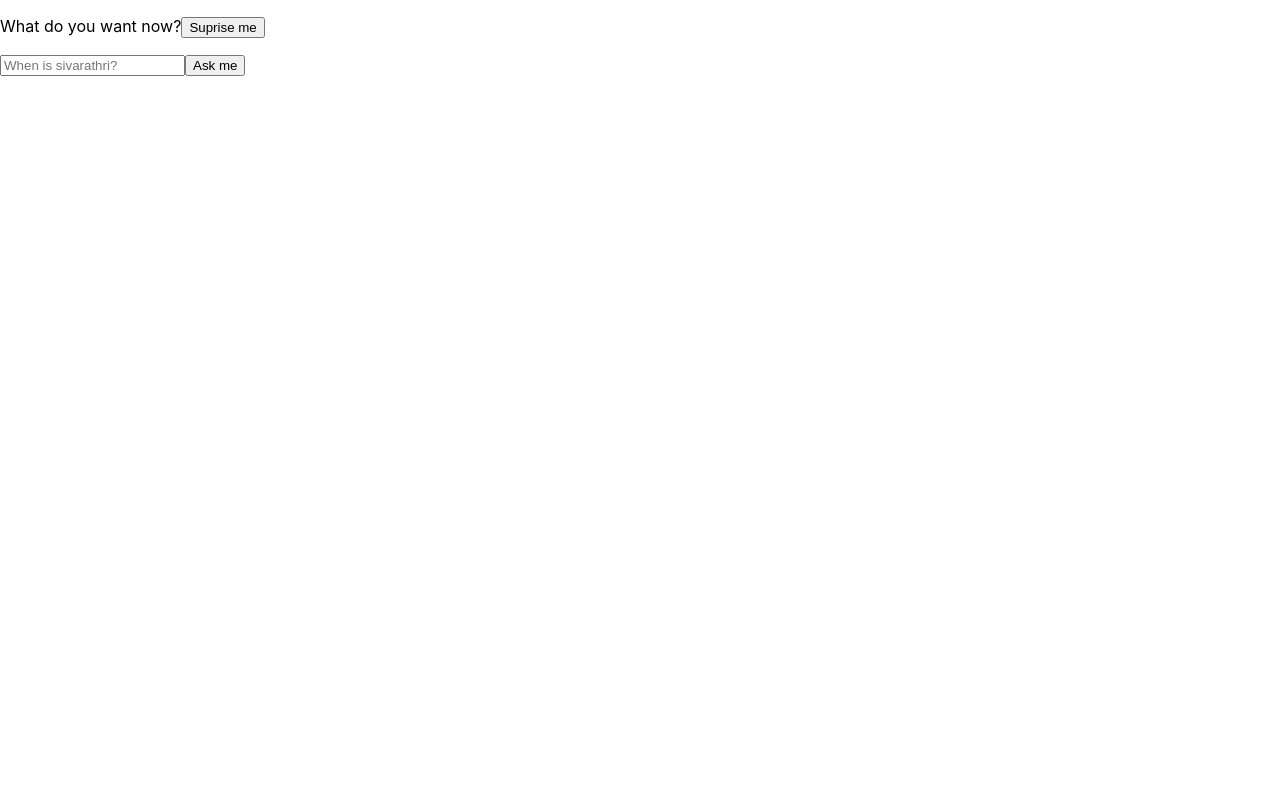
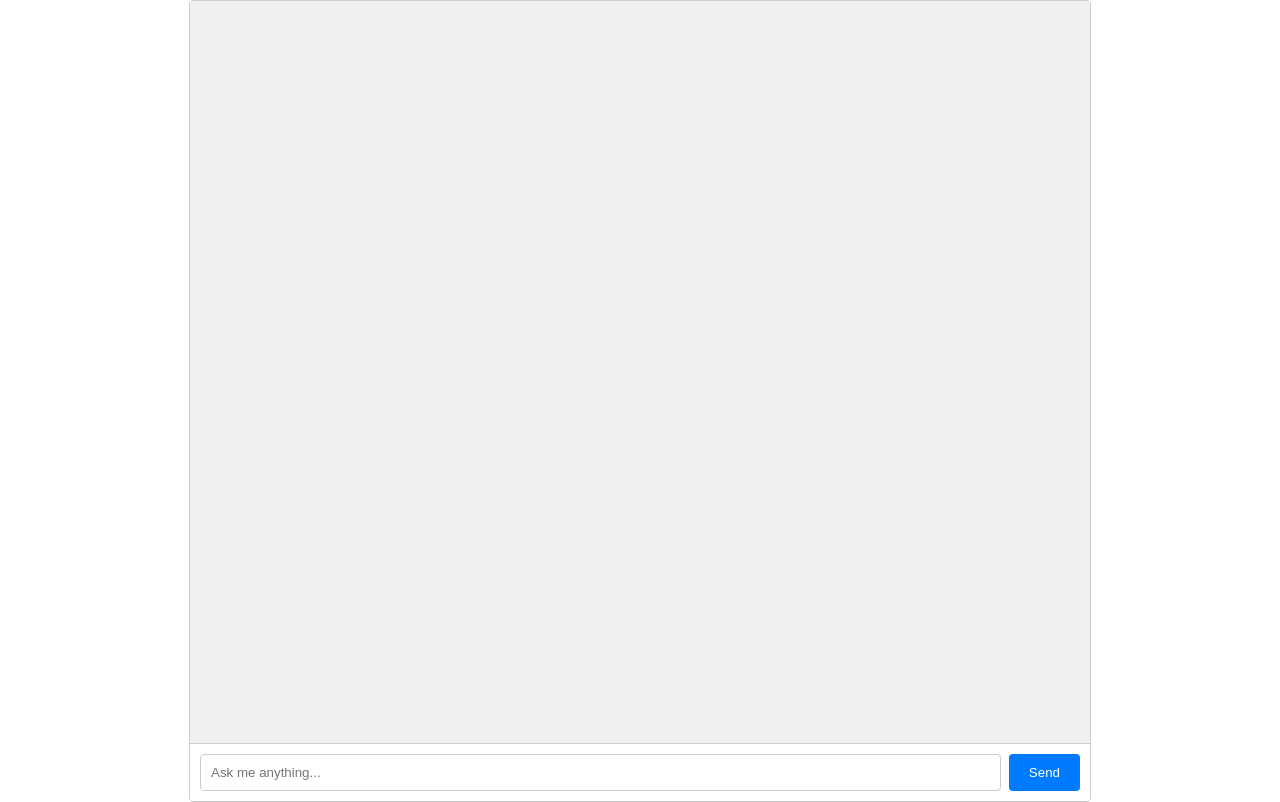
Before and after one commit to makkapati-chaitanya/whisperwave-chatbot, a React (Create React App) app: page /chat in a window 1280 px wide. Built offline with nearby package versions, Linux system fonts and the light colour scheme.

Commit message:
added the landing page, aaded styling for the chat space

```diff
--- a/package.json
+++ b/package.json
@@ -13,7 +13,9 @@
     "nodemon": "^3.1.0",
     "react": "^18.2.0",
     "react-dom": "^18.2.0",
+    "react-router-dom": "^6.22.2",
     "react-scripts": "5.0.1",
+    "styled-components": "^6.1.8",
     "web-vitals": "^2.1.4"
   },
   "scripts": {
--- a/src/App.js
+++ b/src/App.js
@@ -1,92 +1,17 @@
-import { useState } from "react";
+import { BrowserRouter as Router, Routes, Route } from 'react-router-dom'
+import LandingPage from './LandingPage'
+import ChatApp from './ChatApp'
 
 
-const App =() => {
-  const [error, setError] = useState("")
-  const[value,setValue] = useState("")
-  const [chatHistory, setChatHistory] = useState([])
-  const supriseOptions = [
-    'what is height of statue of liberty ?',
-    'who is president of INDIA?',
-    'who is srk?'
-  ]
-  const suprise = () =>{
-    const randomValue = supriseOptions[Math.floor(Math.random() *supriseOptions.length)]
-    setValue(randomValue)
-
-  }
-
-  const getResponse = async () => {
-    if(!value) {
-     setError("Error! Please ask a question")
-     return
-    }
-    try{
-
-      const options = {
-        method : 'POST',
-        body: JSON.stringify({
-          history: chatHistory,
-          message: value
-        }),
-        headers:{
-          'content-Type' : 'application/json'
-
-        }
-      }
-
-      const response = await fetch('http://localhost:3000/gemini',options)
-      const data = await response.text()
-      console.log(data)
-      setChatHistory(oldChatHistory => [...oldChatHistory, {
-        role:"user",
-        parts: value
-      },
-      {
-        role:"model",
-        parts: data
-      }])
-      setValue("")
-
-    }
-    catch(error){
-      console.error(error)
-      setError("something went wrong! please try again later.")
-    }
-  }
-
-  const clear =() => {
-    setValue("")
-    setError("")
-    setChatHistory([])
-  }
-
+const App = () => {
   return (
-    <div className="app">
-        <p>What do you want now?
-          <button className="suprise" onClick={suprise} disabled={!chatHistory}>Suprise me</button>
-        </p>
-        <div className="input-container">
-          <input
-            value ={value}
-            placeholder="When is sivarathri?"
-            onChange={(e) => setValue(e.target.value)}
-          />
-          {!error &&<button onClick={getResponse}>Ask me</button>}
-          {error &&<button onClick={clear}>Clear</button>}
-        </div>
-        {error && <p>{error}</p>}
-        <div className="search-result">
-         {chatHistory.map((chatItem, _index) => <div key={_index} >
-            <p className="answer">{chatItem.role}:{chatItem.parts}</p>
-
-          </div>)}
-
-        </div>
-
-
-    </div>
-  );
+    <Router>
+      <Routes>
+        <Route path="/" element={<LandingPage />} />
+        <Route path="/chat" element={<ChatApp />} />
+      </Routes>
+    </Router>
+  )
 }
 
 export default App
--- /dev/null
+++ b/src/ChatApp.css
@@ -0,0 +1,66 @@
+.chat-container {
+    display: flex;
+    flex-direction: column;
+    height: 100vh;
+    max-width: 900px;
+    margin: auto;
+    border: 1px solid #ccc;
+    border-radius: 4px;
+    overflow: hidden;
+}
+
+.chat-history {
+    flex-grow: 1;
+    overflow-y: auto;
+    padding: 20px;
+    background-color: #f0f0f0;
+    display: flex;
+    flex-direction: column;
+}
+
+.chat-message {
+    margin-bottom: 12px;
+    padding: 10px;
+    border-radius: 8px;
+    background-color: #d1e7dd;
+    align-self: flex-start;
+}
+
+.chat-message.model {
+    background-color: #d1e7dd;
+}
+
+.chat-message.user {
+    background-color: #f8d7da;
+    align-self: flex-end;
+}
+
+.chat-input {
+    display: flex;
+    padding: 10px;
+    background-color: #fff;
+    border-top: 1px solid #ccc;
+}
+
+.chat-input input {
+    flex-grow: 1;
+    margin-right: 8px;
+    padding: 10px;
+    border: 1px solid #ccc;
+    border-radius: 4px;
+}
+
+.chat-input button {
+    padding: 10px 20px;
+    background-color: #007bff;
+    color: white;
+    border: none;
+    border-radius: 4px;
+    cursor: pointer;
+}
+
+.chat-error {
+    color: red;
+    padding: 10px;
+    text-align: center;
+}
--- /dev/null
+++ b/src/ChatApp.js
@@ -0,0 +1,100 @@
+import React, { useState, useEffect, useRef } from 'react'
+import { Link } from 'react-router-dom'
+import './ChatApp.css';
+
+
+const ChatApp =() => {
+    const [error, setError] = useState("")
+    const[value,setValue] = useState("")
+    const [chatHistory, setChatHistory] = useState([])
+    const chatEndRef = useRef(null);
+
+    const scrollToBottom = () => {
+        chatEndRef.current?.scrollIntoView({ behavior: "smooth" });
+    };
+
+    useEffect(() => {
+        scrollToBottom();
+    }, [chatHistory]);
+
+    const supriseOptions = [
+      'what is height of statue of liberty ?',
+      'who is president of INDIA?',
+      'who is srk?'
+    ]
+    const suprise = () =>{
+      const randomValue = supriseOptions[Math.floor(Math.random() *supriseOptions.length)]
+      setValue(randomValue)
+
+    }
+
+    const getResponse = async () => {
+      if(!value) {
+       setError("Error! Please ask a question")
+       return
+      }
+      try{
+
+        const options = {
+          method : 'POST',
+          body: JSON.stringify({
+            history: chatHistory,
+            message: value
+          }),
+          headers:{
+            'content-Type' : 'application/json'
+
+          }
+        }
+
+        const response = await fetch('http://localhost:3000/gemini',options)
+        const data = await response.text()
+        console.log(data)
+        setChatHistory(oldChatHistory => [...oldChatHistory, {
+          role:"user",
+          parts: value
+        },
+        {
+          role:"model",
+          parts: data
+        }])
+        setValue("")
+
+      }
+      catch(error){
+        console.error(error)
+        setError("something went wrong! please try again later.")
+      }
+    }
+
+    const clear =() => {
+      setValue("")
+      setError("")
+      setChatHistory([])
+    }
+
+    return (
+        <div className="chat-container">
+          <div className="chat-history">
+            {chatHistory.map((chatItem, index) => (
+              <div key={index} className={`chat-message ${chatItem.role}`}>
+                <p>{chatItem.role}: {chatItem.parts}</p>
+              </div>
+            ))}
+            <div ref={chatEndRef} />
+          </div>
+          <div className="chat-input">
+            <input
+              value={value}
+              placeholder="Ask me anything..."
+              onChange={(e) => setValue(e.target.value)}
+            />
+            <button onClick={getResponse}>Send</button>
+          </div>
+          {error && <div className="chat-error">{error}</div>}
+      </div>
+
+    )
+  }
+
+  export default ChatApp;
--- /dev/null
+++ b/src/LandingPage.js
@@ -0,0 +1,31 @@
+import React from 'react';
+import styled from 'styled-components';
+import { Link } from 'react-router-dom';
+
+const Container = styled.div`
+  display: flex;
+  height: 100vh;
+`;
+
+const Half = styled.div`
+  flex: 1;
+  display: flex;
+  justify-content: center;
+  align-items: center;
+  flex-direction: column;
+`;
+
+const LandingPage = () => (
+  <Container>
+    <Half style={{ background: '#f0f0f0' }}>
+      <h1>Welcome to Our Website</h1>
+      <p>Discover the amazing features of our site...</p>
+    </Half>
+    <Half>
+      <h2>Get Started</h2>
+      <Link to="/signup">Sign Up</Link> | <Link to="/login">Login</Link>
+    </Half>
+  </Container>
+);
+
+export default LandingPage;
```
Also changed, not shown: src/landingpage.css (added, +51 -0 lines), 1 other file (tests, documents, lock files or other folders).
